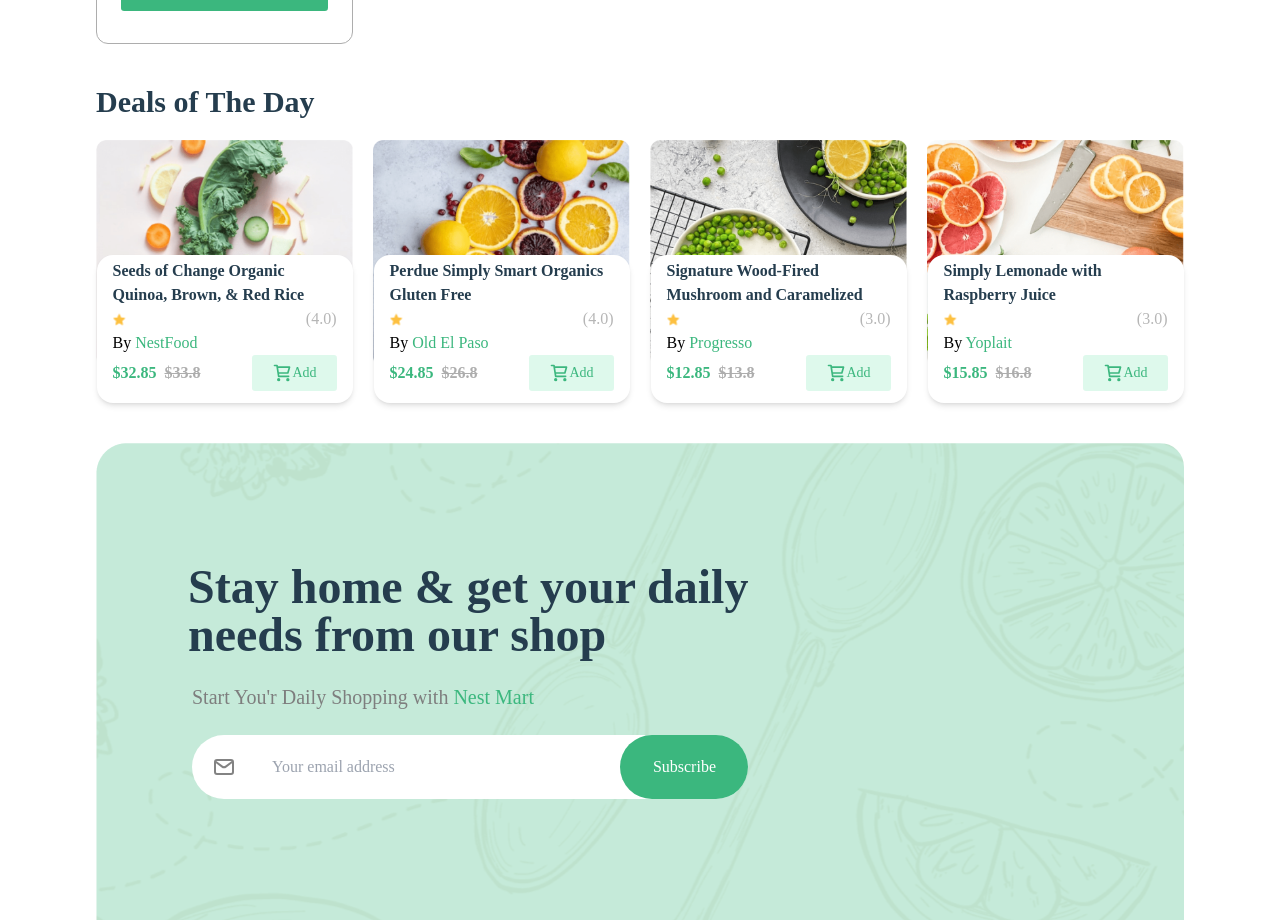
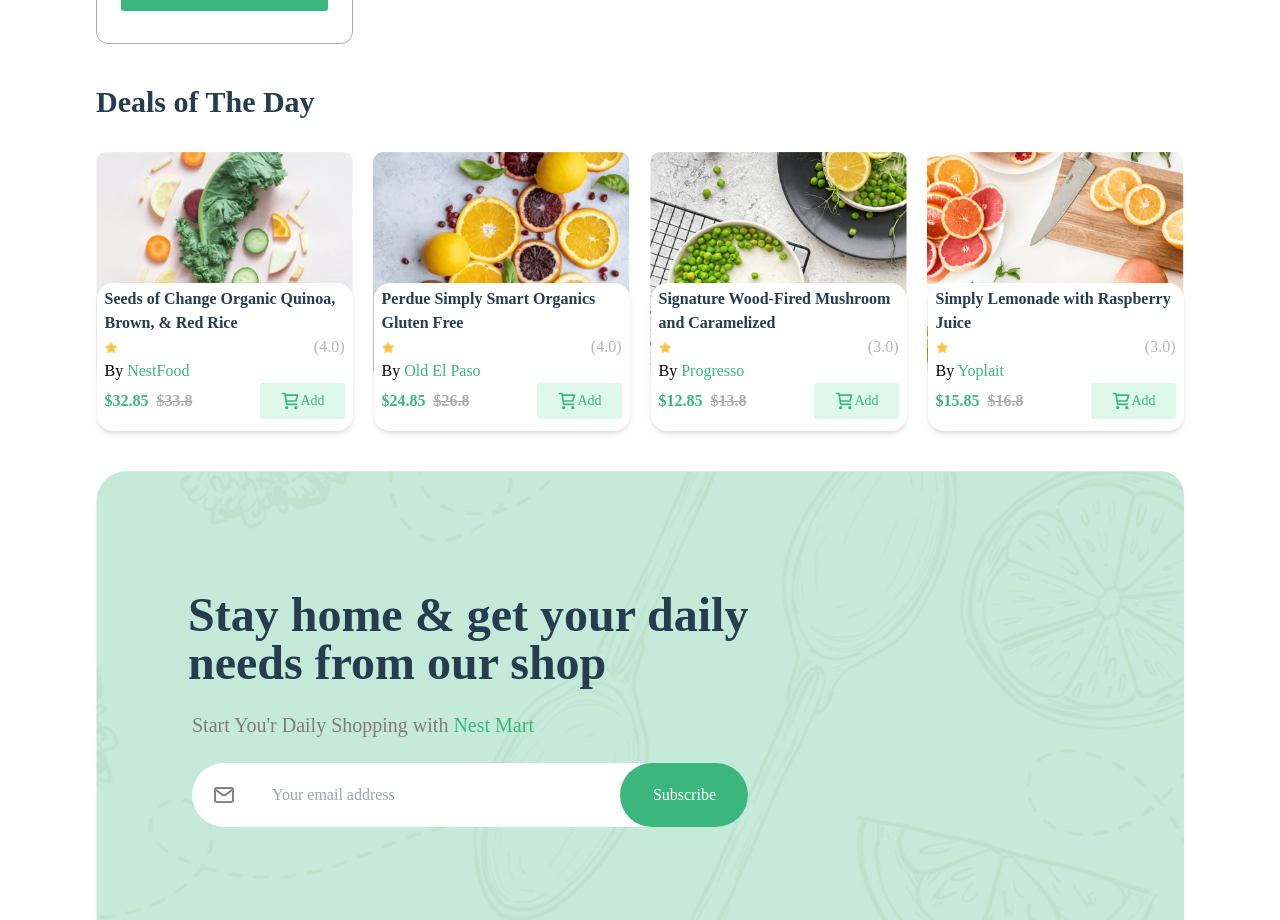
Before and after one commit to vicktor349/nestmart, a Next.js app: page / in a window 1280 px wide. Shown: the part 4000-4920 px from the top of the page. Built offline with nearby package versions, Linux system fonts and the light colour scheme.

Commit message:
increased width and reduced padding

```diff
--- a/components/Deals.js
+++ b/components/Deals.js
@@ -9,28 +9,28 @@ const Deals = () =>
     <>
       <div className='mt-10'>
         <h2 className='text-3xl font-semibold text-primaryText'>Deals of The Day</h2>
-        <div className='grid grid-cols-100 gap-5 select-none'>
+        <div className='grid grid-cols-100 gap-5 select-none mt-3'>
           {
             dealsData.map((data, id) =>
             {
               return (
                 <div key={id}>
-                  <Image src={data.imageUrl} className="h-fit w-full mx-auto mt-5 object-contain" alt='Product Image' width={500} height={500} />
-                  <div className='mx-auto w-64 bg-white shadow-md relative -mt-28 rounded-2xl'>
-                    <div className='px-4 py-1'>
+                  <Image src={data.imageUrl} className="h-fit w-full mx-auto mt-5 object-contain bg-cover bg-center" alt='Product Image' width={500} height={500} />
+                  <div className='mx-auto w-64 bg-white shadow-md relative -mt-24 rounded-2xl'>
+                    <div className='px-2 py-1'>
                       <p className='text-sm text-[#ADADAD] w-full bg-white'>{data.category}</p>
-                      <h3 className='text-primaryText font-semibold hover:cursor-pointer'>{data.text}</h3>
+                      <h3 className='text-primaryText font-semibold hover:cursor-pointer text-md'>{data.text}</h3>
                       <section >
                         <section className='flex justify-between'>
-                          <Image src={"/images/popular/rating.png"} alt='Rating' width={500} height={500} className='object-contain h-auto w-auto' />
+                          <Image src={"/images/popular/rating.png"} alt='Rating' width={500} height={500} className='object-contain h-auto w-auto bg-cover bg-center' />
                           <p className='text-[#B6B6B6]'>({data.rating})</p>
                         </section>
                         <p>By <span className='text-[#3BB77E] hover:cursor-pointer hover:underline'>{data.vendor}</span></p>
                         <section className='flex items-center mb-2 text-md'>
-                          <p className='text-[#3BB77E] font-bold'>{data.price}</p>
-                          <p className='text-[#ADADAD] ml-2 font-bold'><s>{data.changedPrice}</s></p>
+                          <p className='text-[#3BB77E] font-semibold'>{data.price}</p>
+                          <p className='text-[#ADADAD] ml-2 font-semibold'><s>{data.changedPrice}</s></p>
                           <Link href="/" className='text-primary text-sm bg-[#DEF9EC] flex items-center py-2 px-5 ml-auto rounded-[0.2rem]'>
-                            <Image src={"/images/popular/cart.svg"} width={100} height={100} className='w-5 h-5' alt='Cart Logo' />
+                            <Image src={"/images/popular/cart.svg"} width={500} height={500} className='w-5 h-5' alt='Cart Logo' />
                             Add
                           </Link>
                         </section>
```
